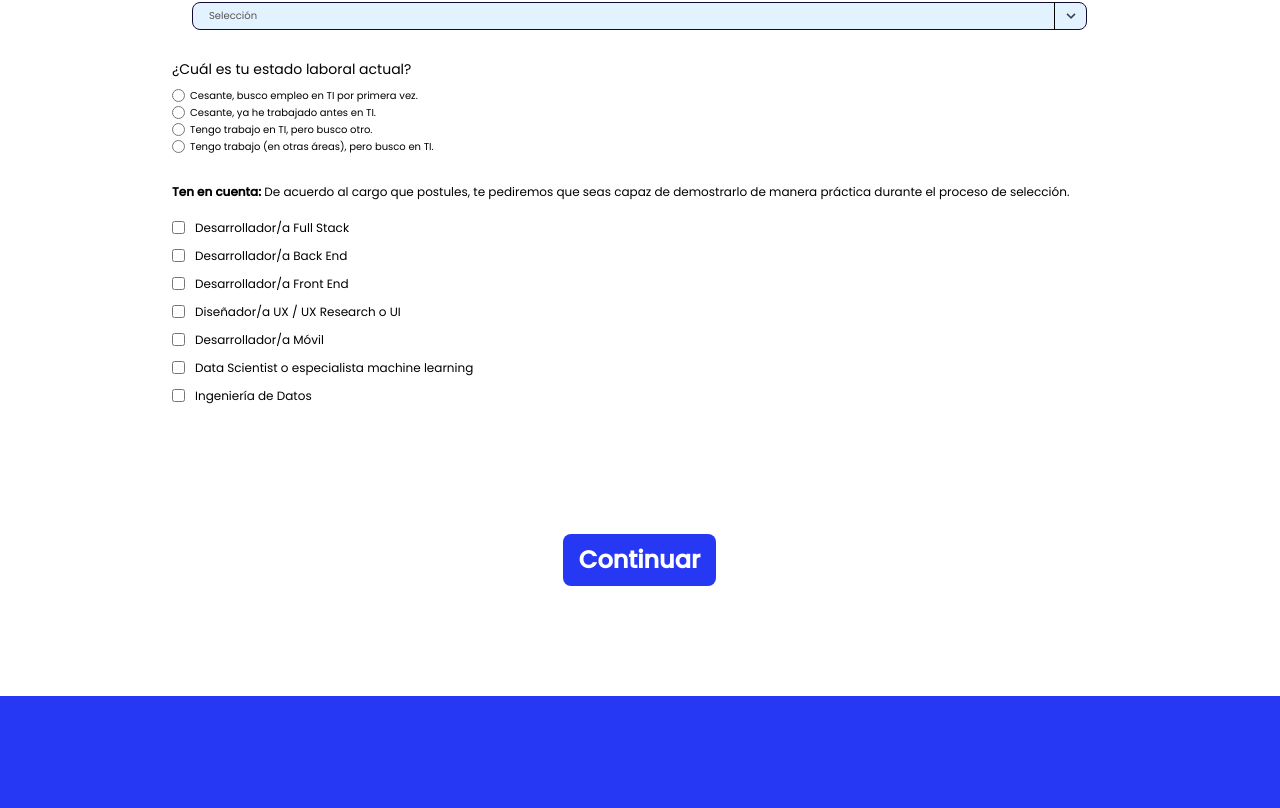
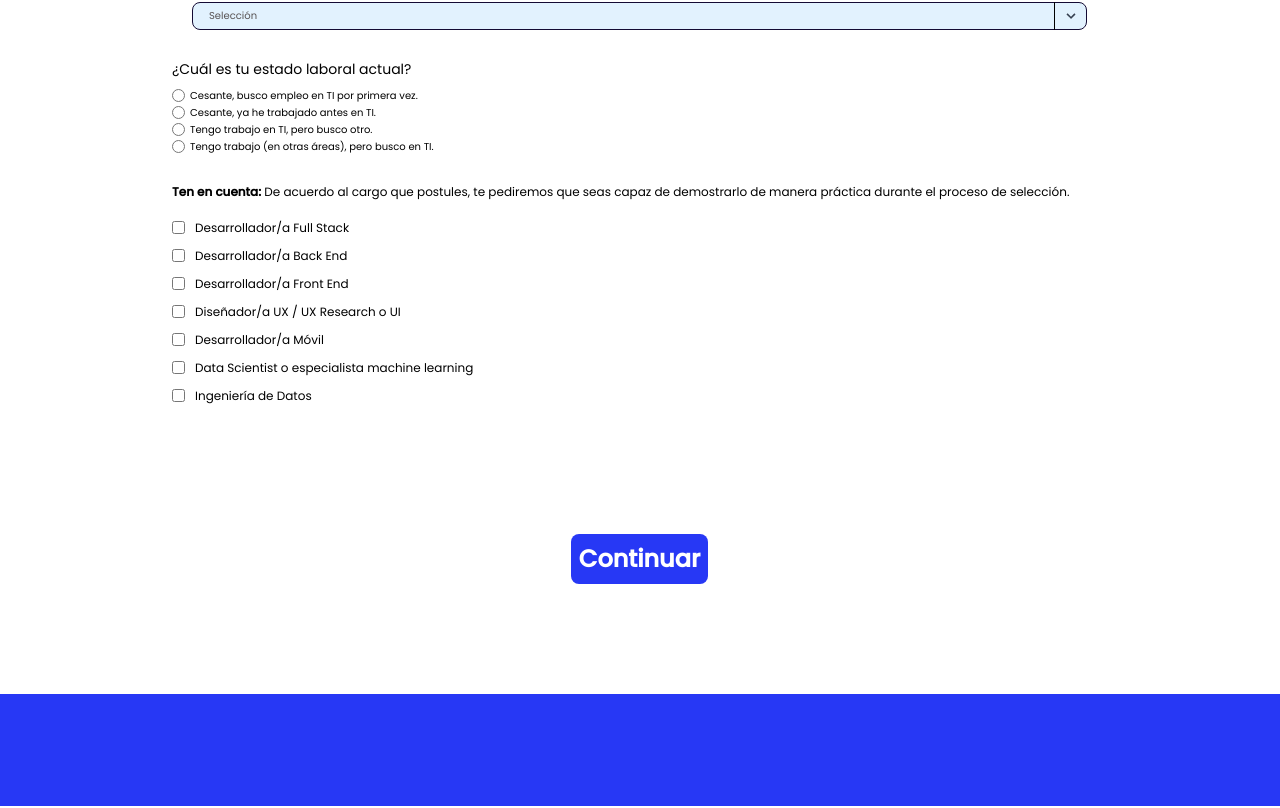
Before and after one commit to dlab-team/C11-Frontend, a React (Vite) app: page /personal-info in a window 1280 px wide. Shown: the part 1036-1844 px from the top of the page. Built offline with nearby package versions, Linux system fonts and the light colour scheme.

Commit message:
feat: estylos para el boton

```diff
--- a/src/pages/application-form/PersonalInfoForm.jsx
+++ b/src/pages/application-form/PersonalInfoForm.jsx
@@ -314,9 +314,9 @@ function PersonalInfoForm() {
             </div>
           </div>
         </div>
-        <div className="flex justify-center mb-[1rem] mt-[130px] mb-[49px]">
+        <div className="flex justify-center mt-[130px] mb-[49px]">
           <div className="inline-flex">
-            <button className="bg-[#2738F5] text-white font-bold py-2 px-4 rounded-[8px] lg:text-[1.5rem]">
+            <button className="bg-[#2738F5] text-white font-bold py-[7px] px-[8px] rounded-[8px] text-[10px] lg:text-[1.5rem]">
               Continuar
             </button>
           </div>
```
